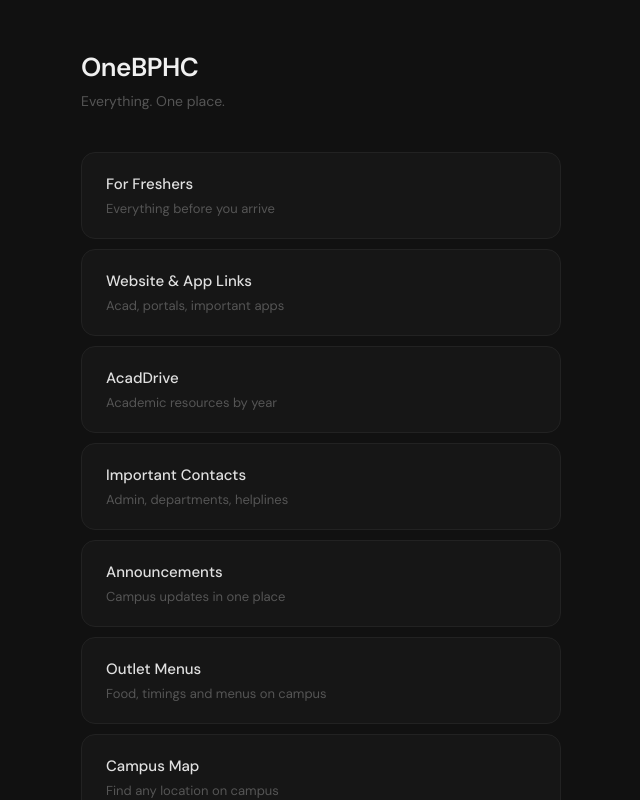
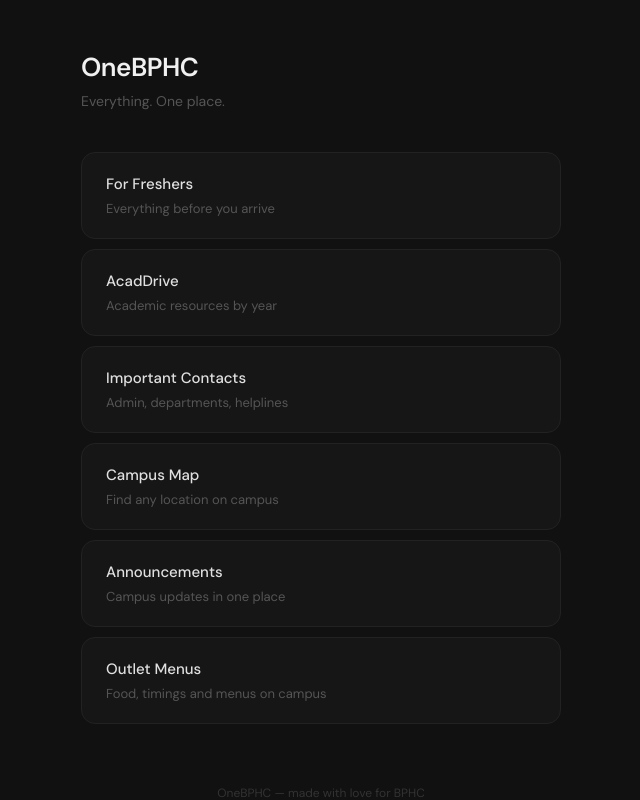
Before and after one commit to anantagarwal0156H/onebphc, a Next.js app: page / in a window 1280 px wide. Shown: the top 800 px of the page, without its empty margins (319-959 px from the left). Built offline with nearby package versions, Linux system fonts and the light colour scheme.

Commit message:
changeinhomepage

```diff
--- a/app/page.js
+++ b/app/page.js
@@ -3,12 +3,12 @@
 export default function Home() {
   const pages = [
     { href: '/freshers', title: 'For Freshers', desc: 'Everything before you arrive' },
-    { href: '/links', title: 'Website & App Links', desc: 'Acad, portals, important apps' },
     { href: '/acaddrive', title: 'AcadDrive', desc: 'Academic resources by year' },
     { href: '/contacts', title: 'Important Contacts', desc: 'Admin, departments, helplines' },
+    { href: '/map', title: 'Campus Map', desc: 'Find any location on campus' },
     { href: '/announcements', title: 'Announcements', desc: 'Campus updates in one place' },
     { href: '/outlets', title: 'Outlet Menus', desc: 'Food, timings and menus on campus' },
-    { href: '/map', title: 'Campus Map', desc: 'Find any location on campus' },
+
   ];
 
   return (
```
